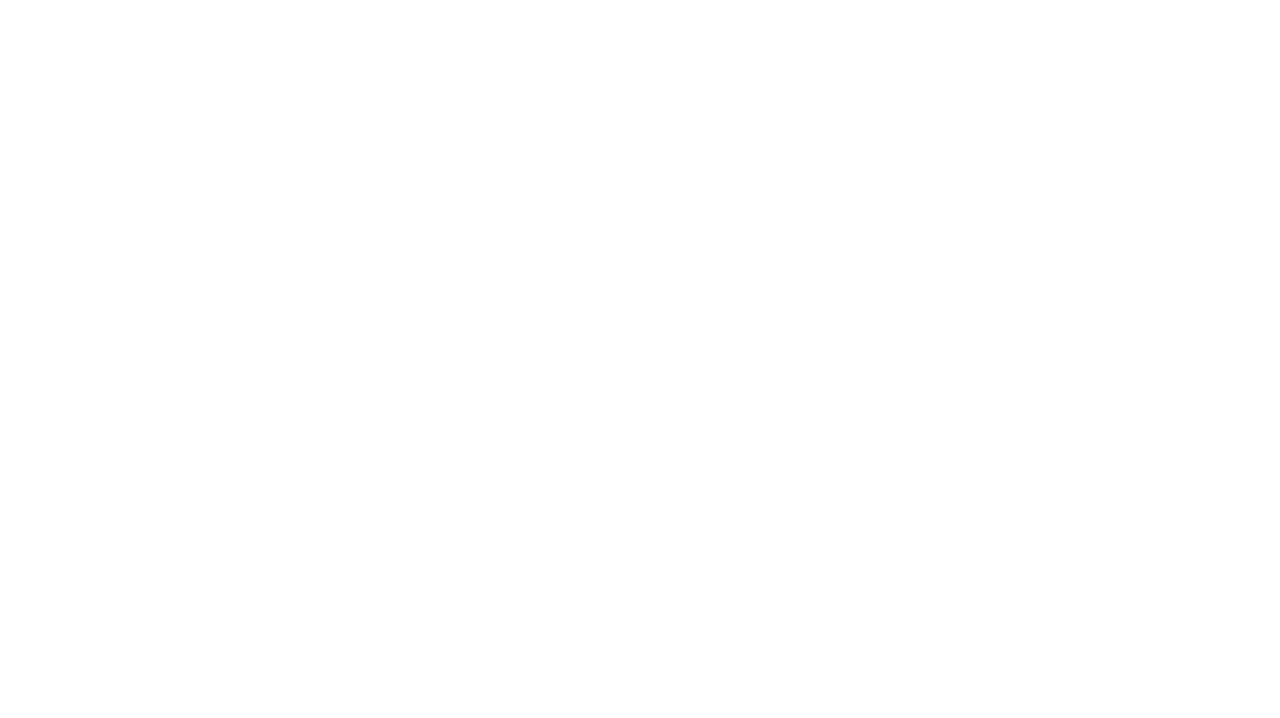
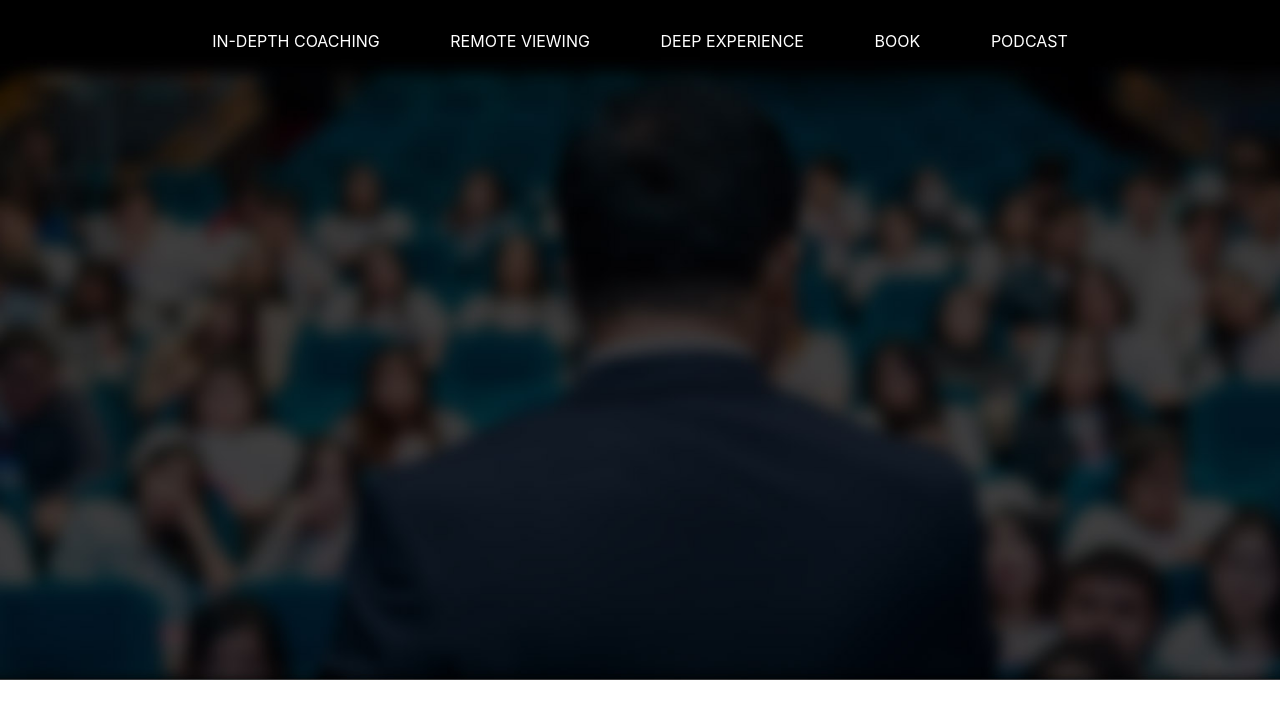
Before and after one commit to gianluigitrontini/danilo-barzaghini-web, a React (Create React App) app: page / in a window 1280 px wide. Shown: the top 718 px of the page. Built offline with nearby package versions, Linux system fonts and the light colour scheme.

Commit message:
Header component

```diff
--- a/src/App.js
+++ b/src/App.js
@@ -1,4 +1,4 @@
-import { BrowserRouter, Switch, Route } from 'react-router-dom';
+import { BrowserRouter, Route, Routes } from 'react-router-dom';
 import Header from './components/global/Header';
 import Footer from './components/global/Footer';
 import Homepage from './components/pages/homepage/Homepage.page';
@@ -6,11 +6,9 @@ function App() {
   return (
     <BrowserRouter>
       <Header />
-      <Switch>
-        <Route path='/'>
-          <Homepage />
-        </Route>
-      </Switch>
+      <Routes>
+        <Route path='/' element={<Homepage />} />
+      </Routes>
       <Footer />
     </BrowserRouter>
   );
--- a/src/assets/styles/app.scss
+++ b/src/assets/styles/app.scss
@@ -1,4 +1,5 @@
 @import './stylesheets/tailwind.scss';
+@import './stylesheets/layout.scss';
 
 * {
   margin: 0;
--- /dev/null
+++ b/src/assets/styles/stylesheets/layout.scss
@@ -0,0 +1,18 @@
+.container {
+  @apply mx-auto px-8;
+  width: 100%;
+  @screen md {
+    max-width: 1400px;
+  }
+}
+
+.container.wide {
+}
+
+.hero-background {
+  background-image: url('../../images/hero-image.jpg');
+  height: 85vh;
+  background-size: cover;
+  margin-top: -85px;
+  z-index: 0;
+}
--- a/src/components/global/Header.js
+++ b/src/components/global/Header.js
@@ -1,18 +1,29 @@
 import React from 'react';
+import { Link } from 'react-router-dom';
 
 function Header() {
+  const NAV = [
+    { path: '/', name: 'In-Depth Coaching' },
+    { path: '/', name: 'Remote Viewing' },
+    { path: '/', name: 'Deep Experience' },
+    { path: '/', name: 'Book' },
+    { path: '/', name: 'Podcast' },
+  ];
   return (
-    <header>
-      <div></div>
-      <nav>
-        <ul>
-          <li></li>
-          <li></li>
-          <li></li>
-          <li></li>
-          <li></li>
-        </ul>
-      </nav>
+    <header className='h-[85px] flex items-center z-10'>
+      <div className='container flex items-center justify-between'>
+        <div className='w-64'></div>
+        <nav className='w-full'>
+          <ul className='flex items-center justify-between uppercase'>
+            {NAV.map((link) => (
+              <li className='border-b-4 border-transparent hover:border-orange-500 py-4 text-white hover:text-orange-500'>
+                <Link to={link.path}>{link.name}</Link>
+              </li>
+            ))}
+          </ul>
+        </nav>
+        <div className='w-64 flex items-center justify-end'>IT / EN / DE</div>
+      </div>
     </header>
   );
 }
--- a/src/components/pages/homepage/Hero.js
+++ b/src/components/pages/homepage/Hero.js
@@ -1,7 +1,11 @@
 import React from 'react';
 
 function Hero() {
-  return <div></div>;
+  return (
+    <div className='hero-background'>
+      <div className='container'>Hero</div>
+    </div>
+  );
 }
 
 export default Hero;
```
Also changed, not shown: src/assets/images/hero-image.jpg (added).
